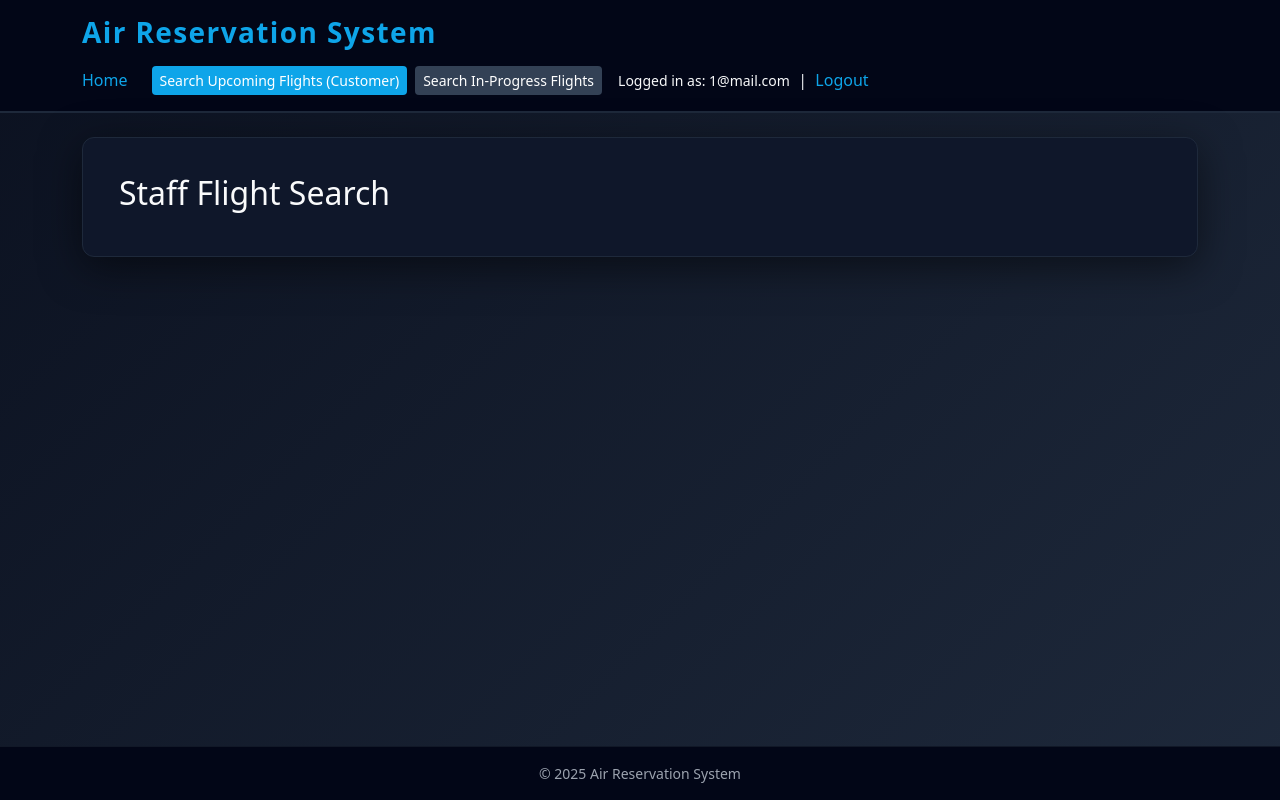
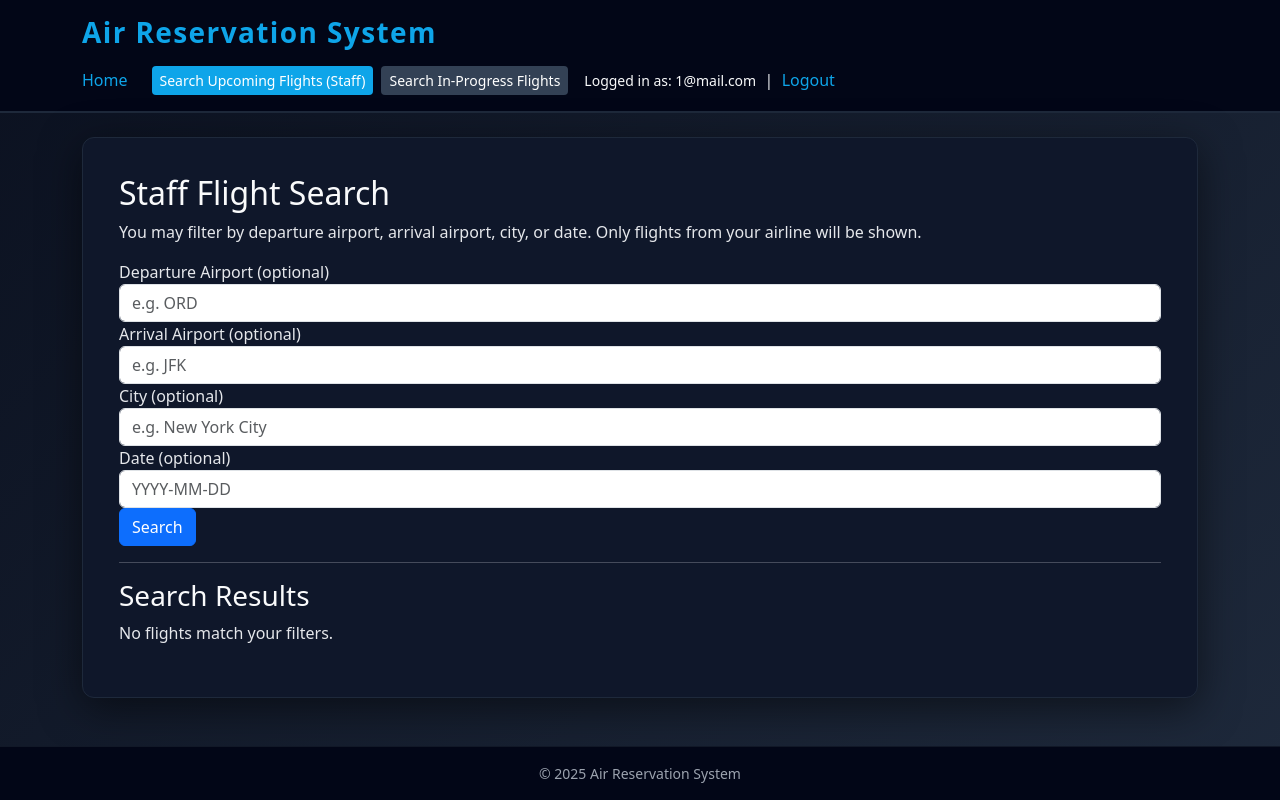
Before and after one commit to CenturiesLoD/CS-213-Database, a Flask app: page /staff/search in a window 1280 px wide. Run offline with Flask 3, Linux system fonts and the light colour scheme; a user stored in the database is signed in.

Commit message:
part of staff

```diff
--- a/air_reservation_dec8.sql
+++ b/air_reservation_dec8.sql
@@ -68,7 +68,7 @@
 
 CREATE TABLE `airline_staff` (
   `username` varchar(50) NOT NULL,
-  `password` varchar(50) NOT NULL,
+  `password` varchar(255) NOT NULL,
   `first_name` varchar(50) NOT NULL,
   `last_name` varchar(50) NOT NULL,
   `date_of_birth` date NOT NULL,
--- a/sampledata.sql
+++ b/sampledata.sql
@@ -3,6 +3,15 @@
 -- ============================
 INSERT INTO airline (airline_name)
 VALUES ('Airline A'), ('Airline B');
+
+-- ============================
+-- CITY (required by schema)
+-- ============================
+INSERT INTO city (city_name)
+VALUES ('Shanghai'),
+       ('New York'),
+       ('Los Angeles'),
+       ('San Francisco');
 
 -- ============================
 -- AIRPORT
--- a/staff/routes.py
+++ b/staff/routes.py
@@ -1,24 +1,184 @@
-from flask import Blueprint, render_template
+from flask import Blueprint, render_template, session, redirect, request
+from db import get_db_connection
 
 staff_bp = Blueprint("staff", __name__)
 
-#These are for the urls that the agent will use to access different pages
-#Urls lead to corresponding pages in the templates folder
 @staff_bp.route("/dashboard")
 def dashboard():
-    return render_template("staff/dashboard.html")
+    # must be logged in as staff
+    if "user_type" not in session or session["user_type"] != "staff":
+        return redirect("/login")
 
+    # airline this staff works for
+    airline = session.get("airline_name")
+
+    conn = get_db_connection()
+    cursor = conn.cursor()
+
+    sql = """
+        SELECT
+            flight_num,
+            departure_airport,
+            departure_time,
+            arrival_airport,
+            arrival_time,
+            status,
+            airplane_id
+        FROM flight
+        WHERE airline_name = %s
+          AND departure_time BETWEEN NOW() AND DATE_ADD(NOW(), INTERVAL 30 DAY)
+        ORDER BY departure_time;
+    """
+
+    cursor.execute(sql, (airline,))
+    flights = cursor.fetchall()
+
+    cursor.close()
+    conn.close()
+
+    return render_template("staff/dashboard.html", flights=flights)
 @staff_bp.route("/next30")
 def next30():
-    return render_template("staff/flights_next30.html")
+    # must be logged in as staff
+    if "user_type" not in session or session["user_type"] != "staff":
+        return redirect("/login")
 
-@staff_bp.route("/search")
+    airline = session.get("airline_name")
+    if not airline:
+        return "No airline found for this staff member", 400
+
+    conn = get_db_connection()
+    cursor = conn.cursor()
+
+    sql = """
+        SELECT
+            flight_num,
+            departure_airport,
+            departure_time,
+            arrival_airport,
+            arrival_time,
+            status,
+            airplane_id
+        FROM flight
+        WHERE airline_name = %s
+          AND departure_time BETWEEN NOW() AND DATE_ADD(NOW(), INTERVAL 30 DAY)
+        ORDER BY departure_time;
+    """
+    cursor.execute(sql, (airline,))
+    flights = cursor.fetchall()
+
+    cursor.close()
+    conn.close()
+
+    return render_template("staff/flights_next30.html", flights=flights)
+
+@staff_bp.route("/search", methods=["GET", "POST"])
 def search():
-    return render_template("staff/flight_search.html")
+    # staff login required
+    if "user_type" not in session or session["user_type"] != "staff":
+        return redirect("/login")
 
-@staff_bp.route("/passengers")
-def passengers():
-    return render_template("staff/passenger_list.html")
+    airline = session.get("airline_name")
+    if not airline:
+        return "No airline found for this staff member", 400
+
+    # GET → show empty form
+    if request.method == "GET":
+        return render_template("staff/flight_search.html", results=None)
+
+    # POST → perform search
+    dep = request.form.get("departure", "").strip().lower()
+    arr = request.form.get("arrival", "").strip().lower()
+    city = request.form.get("city", "").strip().lower()
+    date = request.form.get("date", "").strip().lower()
+
+    conn = get_db_connection()
+    cursor = conn.cursor()
+
+    sql = """
+        SELECT
+            f.airline_name,
+            f.flight_num,
+            f.departure_airport,
+            f.departure_time,
+            f.arrival_airport,
+            f.arrival_time,
+            f.status,
+            f.airplane_id,
+            dep_city.city_name AS dep_city,
+            arr_city.city_name AS arr_city
+        FROM flight f
+        JOIN airport dep
+            ON dep.airport_name = f.departure_airport
+        JOIN city dep_city
+            ON dep.airport_city = dep_city.city_name
+        JOIN airport arr
+            ON arr.airport_name = f.arrival_airport
+        JOIN city arr_city
+            ON arr.airport_city = arr_city.city_name
+        WHERE f.airline_name = %s
+          AND (%s = '' OR LOWER(f.departure_airport) LIKE %s)
+          AND (%s = '' OR LOWER(f.arrival_airport) LIKE %s)
+          AND (%s = ''
+               OR LOWER(dep_city.city_name) LIKE %s
+               OR LOWER(arr_city.city_name) LIKE %s)
+          AND (%s = ''
+               OR LOWER(f.departure_time) LIKE %s
+               OR LOWER(f.arrival_time) LIKE %s)
+        ORDER BY f.departure_time;
+    """
+
+    cursor.execute(
+        sql,
+        (
+            airline,
+            dep, f"%{dep}%",
+            arr, f"%{arr}%",
+            city, f"%{city}%", f"%{city}%",
+            date, f"%{date}%", f"%{date}%"
+        )
+    )
+
+    results = cursor.fetchall()
+    cursor.close()
+    conn.close()
+
+    return render_template("staff/flight_search.html", results=results)
+@staff_bp.route("/passengers/<airline>/<flight_num>")
+def passenger_list(airline, flight_num):
+    # must be logged in as staff
+    if "user_type" not in session or session["user_type"] != "staff":
+        return redirect("/login")
+
+    conn = get_db_connection()
+    cursor = conn.cursor()
+
+    # fetch flight info
+    cursor.execute("""
+        SELECT airline_name, flight_num, departure_airport, departure_time,
+               arrival_airport, arrival_time, status
+        FROM flight
+        WHERE airline_name = %s AND flight_num = %s
+    """, (airline, flight_num))
+    flight = cursor.fetchone()
+
+    # fetch passengers
+    cursor.execute("""
+        SELECT p.customer_email, c.name
+        FROM purchases p
+        JOIN customer c ON p.customer_email = c.email
+        JOIN ticket t ON t.ticket_id = p.ticket_id
+        WHERE t.airline_name = %s AND t.flight_num = %s
+        ORDER BY c.name
+    """, (airline, flight_num))
+    passengers = cursor.fetchall()
+
+    cursor.close()
+    conn.close()
+
+    return render_template("staff/passenger_list.html",
+                           flight=flight,
+                           passengers=passengers)
 
 @staff_bp.route("/customer_history")
 def customer_history():
--- a/templates/register.html
+++ b/templates/register.html
@@ -82,7 +82,11 @@
     <br><br>
 
     <label>Airline Name:</label>
-    <input type="text" name="airline_name">
+    <select name="airline_name">
+        {% for a in airlines %}
+            <option value="{{ a.airline_name }}">{{ a.airline_name }}</option>
+        {% endfor %}
+    </select>
     <br><br>
 
     <label>Role:</label>
--- a/templates/staff/flight_search.html
+++ b/templates/staff/flight_search.html
@@ -1,4 +1,74 @@
 {% extends "base.html" %}
 {% block content %}
 <h2>Staff Flight Search</h2>
+
+<p>You may filter by departure airport, arrival airport, city, or date. Only flights from your airline will be shown.</p>
+
+<form method="post" action="{{ url_for('staff.search') }}" class="form-group">
+
+  <div class="form-group">
+    <label>Departure Airport (optional)</label>
+    <input type="text" name="departure" class="form-control"
+           placeholder="e.g. ORD">
+  </div>
+
+  <div class="form-group">
+    <label>Arrival Airport (optional)</label>
+    <input type="text" name="arrival" class="form-control"
+           placeholder="e.g. JFK">
+  </div>
+
+  <div class="form-group">
+    <label>City (optional)</label>
+    <input type="text" name="city" class="form-control"
+           placeholder="e.g. New York City">
+  </div>
+
+  <div class="form-group">
+    <label>Date (optional)</label>
+    <input type="text" name="date" class="form-control"
+           placeholder="YYYY-MM-DD">
+  </div>
+
+  <button type="submit" class="btn btn-primary">Search</button>
+</form>
+
+{% if results is defined %}
+  <hr>
+  <h3>Search Results</h3>
+
+  {% if results %}
+    <table class="table table-bordered">
+      <thead>
+        <tr>
+          <th>Flight #</th>
+          <th>Departure Airport</th>
+          <th>Departure Time</th>
+          <th>Arrival Airport</th>
+          <th>Arrival Time</th>
+          <th>Status</th>
+          <th>From City</th>
+          <th>To City</th>
+        </tr>
+      </thead>
+      <tbody>
+        {% for f in results %}
+        <tr>
+          <td>{{ f.flight_num }}</td>
+          <td>{{ f.departure_airport }}</td>
+          <td>{{ f.departure_time }}</td>
+          <td>{{ f.arrival_airport }}</td>
+          <td>{{ f.arrival_time }}</td>
+          <td>{{ f.status }}</td>
+          <td>{{ f.dep_city }}</td>
+          <td>{{ f.arr_city }}</td>
+        </tr>
+        {% endfor %}
+      </tbody>
+    </table>
+  {% else %}
+    <p>No flights match your filters.</p>
+  {% endif %}
+{% endif %}
+
 {% endblock %}
```
Also changed, not shown: auth/routes.py (+43 -27 lines), templates/auth/register_staff.html (+4 -3 lines), templates/staff/dashboard.html (+40 -1 lines), templates/staff/flights_next30.html (+40 -0 lines), templates/staff/passengeer_list.html (+34 -0 lines).
